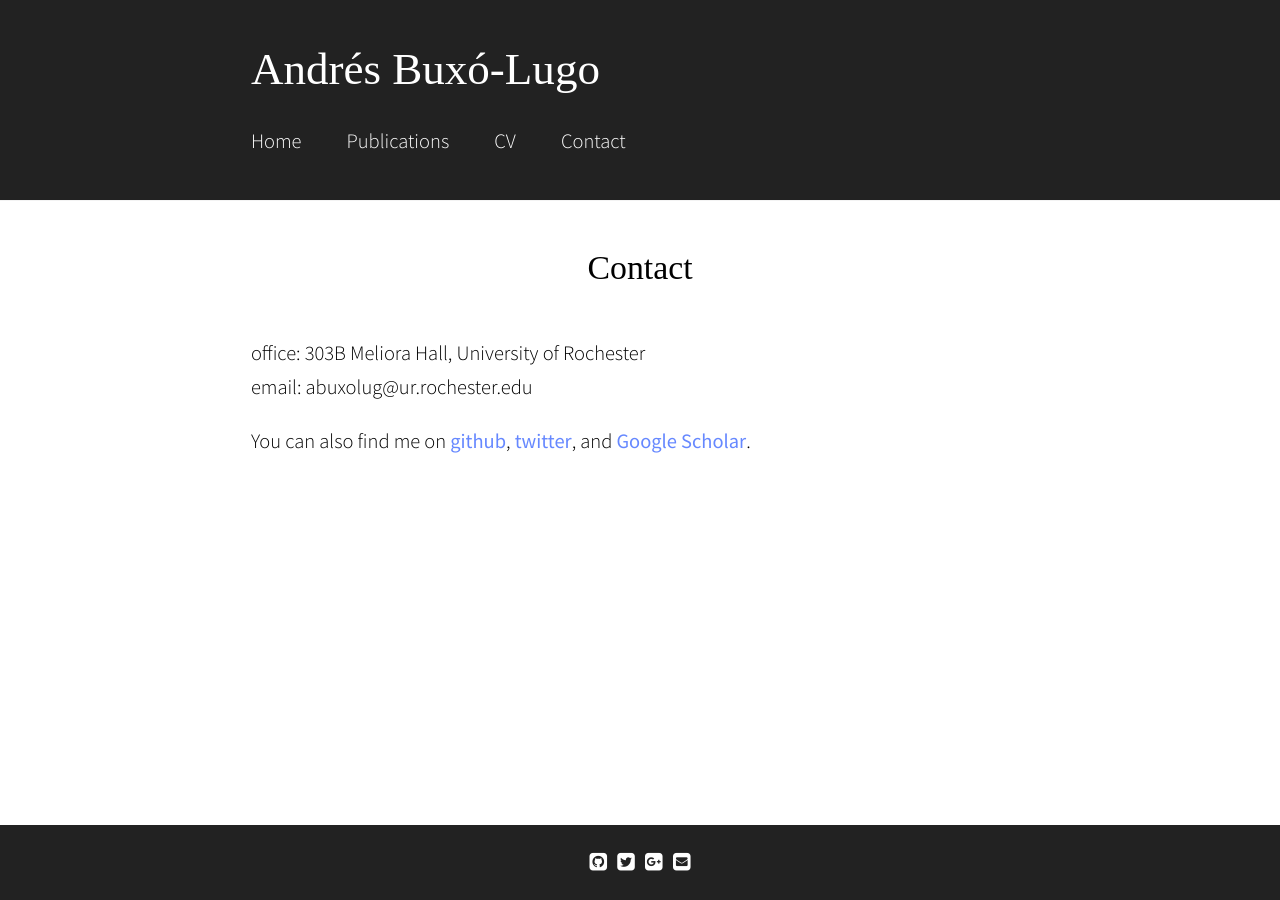
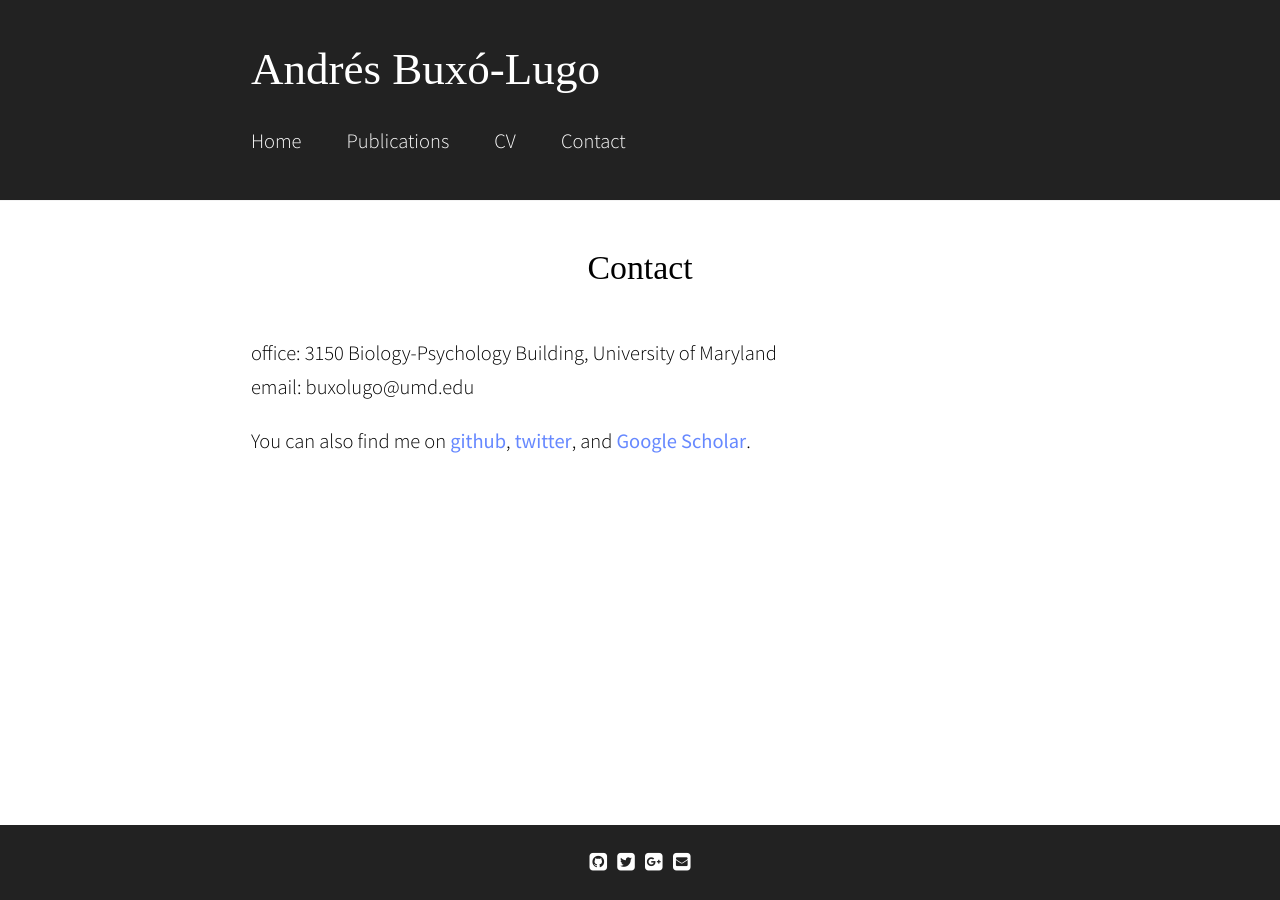
Before and after one commit to abuxolugo/abuxolugo.github.io, a Jekyll site: the page built from contact.md, in a window 1280 px wide. Built offline with Jekyll 4.4.1, drawn with Linux system fonts in a browser that asks for light colours; some web fonts are replaced.

Commit message:
Update contact.md

```diff
--- a/contact.md
+++ b/contact.md
@@ -4,7 +4,7 @@ title: Contact
 permalink: /contact/
 ---
 
-office: 303B Meliora Hall, University of Rochester<br/>
-email: abuxolug@ur.rochester.edu
+office: 3150 Biology-Psychology Building, University of Maryland<br/>
+email: buxolugo@umd.edu
 
 You can also find me on [github](https://github.com/abuxolugo), [twitter](https://twitter.com/abuxolugo), and [Google Scholar](https://scholar.google.com/citations?user=0BVBMXMAAAAJ&hl=en&oi=ao).
```
